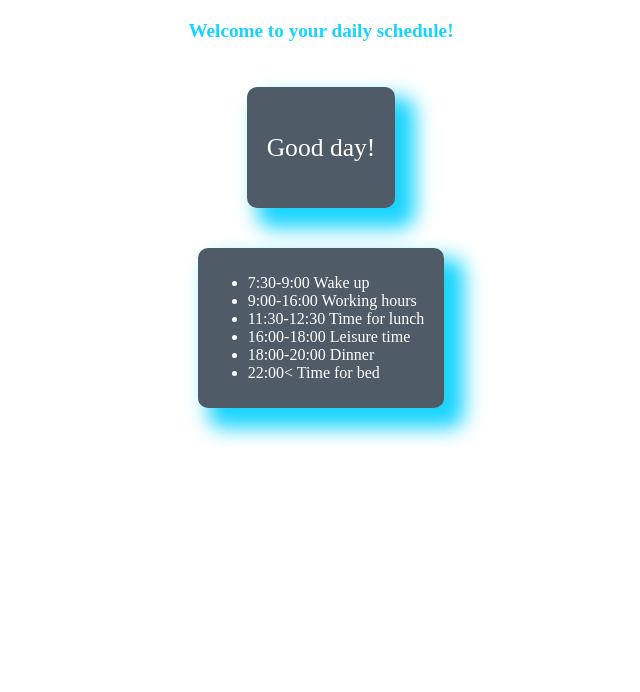
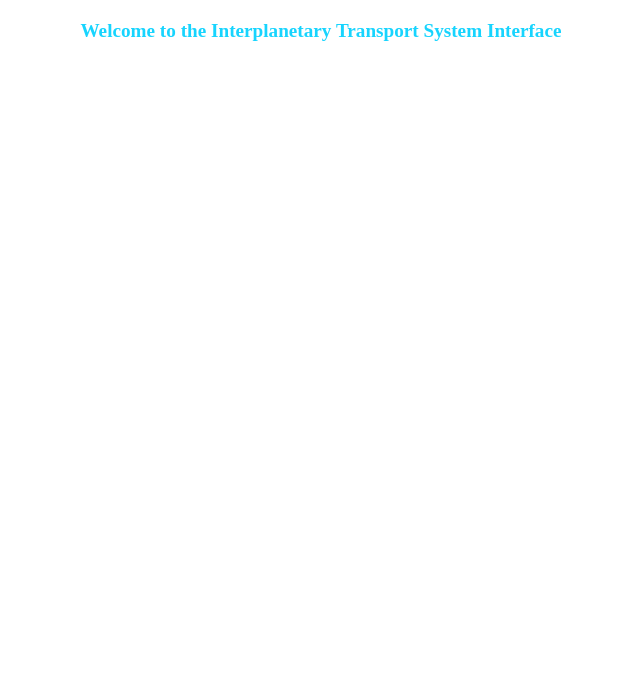
Before and after one commit to MimiSchuttenbeld/Challenge-2-XT2, a plain HTML site: page index.html in a window 1280 px wide. Shown: the part 108-800 px from the top of the page, without its empty margins (319-959 px from the left). Drawn offline with Linux system fonts and the light colour scheme; files that its build step writes are made by us from their sources.

Commit message:
Revert "Add files via upload"
This reverts commit 6ad1636ccc1822adb93e0d7664512e8949152577.

```diff
--- a/index.html
+++ b/index.html
@@ -6,37 +6,39 @@
     <meta name="viewport" content="width=device-width, initial-scale=1">
     <meta name="description" content="SpaceX Dashboard">
     <title>SpaceX Clock</title>
-    <link rel="stylesheet" href="css/challenge2.css">
-    <link rel="stylesheet" href="css/grid.css">
+    <link rel="stylesheet" href="challenge2.css">
+    <link rel="stylesheet" href="grid.css">
 
 </head>
 
-<body onload="startTime()">
+<body>
     <div class="header">
-        <h1 class="titel">I.T.S.</h1>
-        <h4 class="subtitel">Welcome to your daily schedule!</h4>
+        <h1 class="titel">I.T.S.I.</h1>
+        <h4 class="subtitel">Welcome to the Interplanetary Transport System Interface</h4>
     </div>
     <div class="grid-container">
-        <div class="klokblok">
-            <div class="klok" id="klok">
+        <div class="grid-item">
+            <div class="chart1">
+                <!--visuele representatie van de data, snelheid?-->
+
             </div>
-            <p class="message" id="message">Good day!</p>
         </div>
-        <div class="schedule" id="schedule">
-            <ul>
-                <li id="li1">7:30-9:00 Wake up</li>
-                <li id="li2">9:00-16:00 Working hours</li>
-                <li id="li3">11:30-12:30 Time for lunch</li>
-                <li id="li4">16:00-18:00 Leisure time</li>
-                <li id="li5">18:00-20:00 Dinner</li>
-                <li id="li6">22:00< Time for bed</li>
-            </ul>
+        <div class="grid-item">
+            <div class="chart2">
+                <!--visuele representatie van de data, Afgelegde afstand?-->
+
+            </div>
+        </div>
+        <div class="grid-item">
+            <div class="chart3">
+                <!--visuele representatie van de data, Mars naar Aardse afstand omzetten-->
+
+            </div>
         </div>
     </div>
-    <div class="bg"></div>
-<footer>
-</footer>
-<script type="text/javascript" src="scripts/challenge2.js"></script>
+    <footer>
+    </footer>
+    <script type="text/javascript" src="challenge1.js"></script>
 </body>
 
 </html>
```
